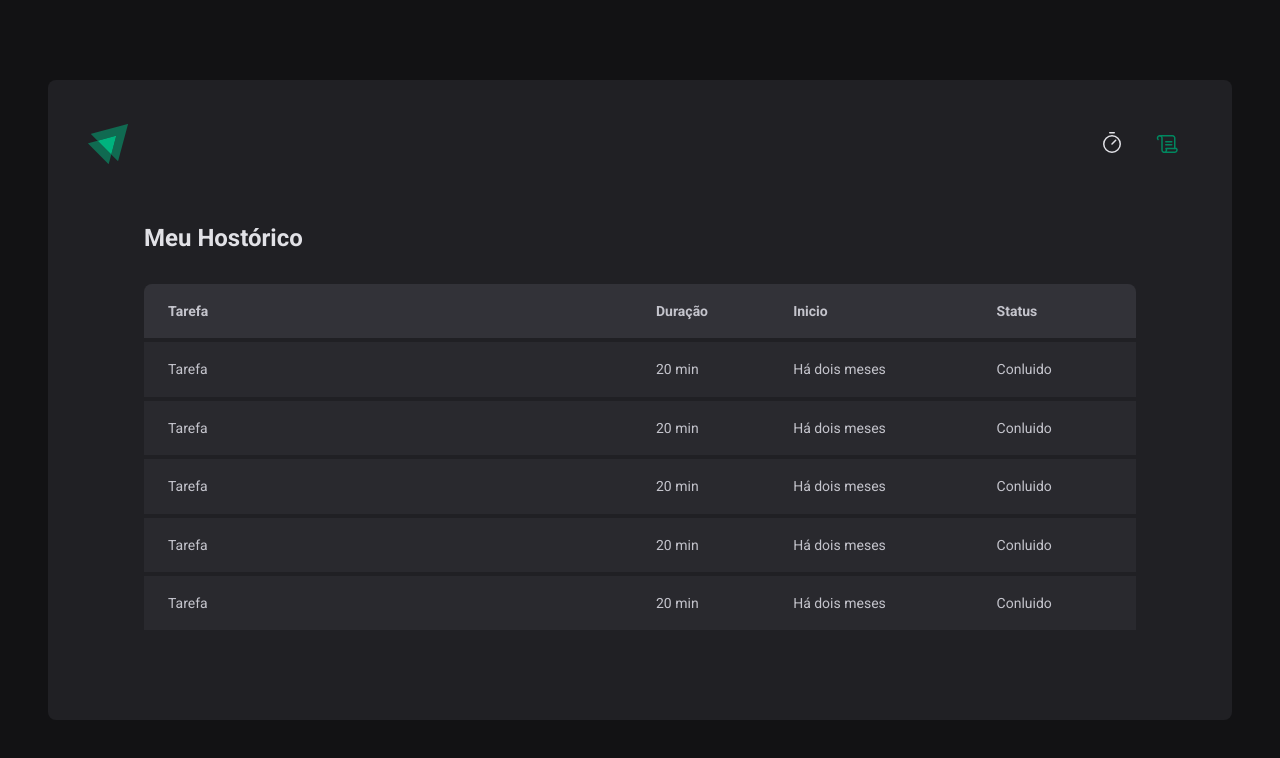
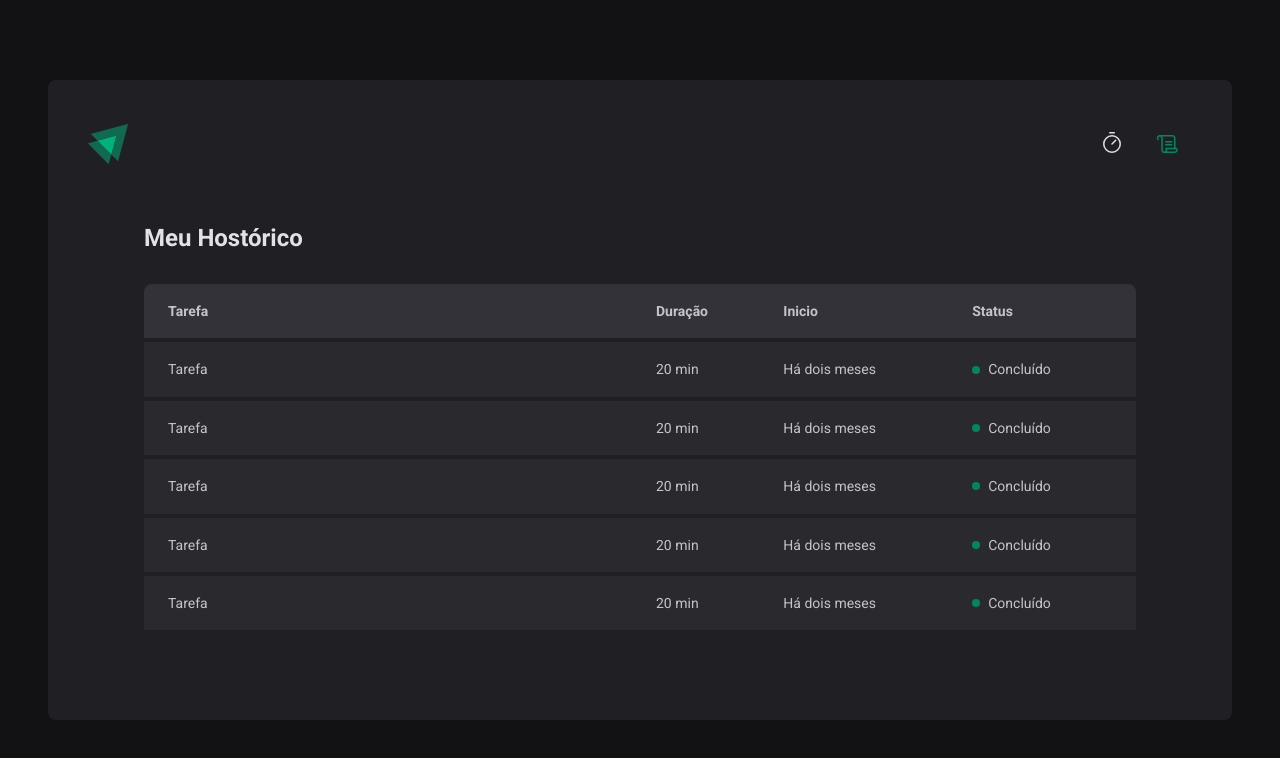
Before and after one commit to mercurio236/ignite-timer, a React (Vite) app: page /history in a window 1280 px wide. Shown: the top 758 px of the page. Built offline with nearby package versions, Linux system fonts and the light colour scheme.

Commit message:
Estilo do componente de status finalizado

```diff
--- a/src/pages/History/index.tsx
+++ b/src/pages/History/index.tsx
@@ -1,4 +1,4 @@
-import { HistoryContainer, HistoryList } from './styles'
+import { HistoryContainer, HistoryList, Status } from './styles'
 
 export function History() {
   return (
@@ -20,31 +20,41 @@
               <td>Tarefa</td>
               <td>20 min</td>
               <td>Há dois meses</td>
-              <td>Conluido</td>
+              <td>
+                <Status statusColor="green">Concluído</Status>
+              </td>
             </tr>
             <tr>
               <td>Tarefa</td>
               <td>20 min</td>
               <td>Há dois meses</td>
-              <td>Conluido</td>
+              <td>
+                <Status statusColor="green">Concluído</Status>
+              </td>
             </tr>
             <tr>
               <td>Tarefa</td>
               <td>20 min</td>
               <td>Há dois meses</td>
-              <td>Conluido</td>
+              <td>
+                <Status statusColor="green">Concluído</Status>
+              </td>
             </tr>
             <tr>
               <td>Tarefa</td>
               <td>20 min</td>
               <td>Há dois meses</td>
-              <td>Conluido</td>
+              <td>
+                <Status statusColor="green">Concluído</Status>
+              </td>
             </tr>
             <tr>
               <td>Tarefa</td>
               <td>20 min</td>
               <td>Há dois meses</td>
-              <td>Conluido</td>
+              <td>
+                <Status statusColor="green">Concluído</Status>
+              </td>
             </tr>
           </tbody>
         </table>
--- a/src/pages/History/styles.ts
+++ b/src/pages/History/styles.ts
@@ -58,3 +58,27 @@
     }
   }
 `
+
+const STATUS_COLORS = {
+  yellow: 'yellow-500',
+  green: 'green-500',
+  red: 'red-500',
+} as const
+
+interface StatusProps {
+  statusColor: keyof typeof STATUS_COLORS
+}
+
+export const Status = styled.span<StatusProps>`
+  display: flex;
+  align-items: center;
+  gap: 0.5rem;
+
+  &::before {
+    content: '';
+    width: 0.5rem;
+    height: 0.5rem;
+    border-radius: 9999px;
+    background: ${(props) => props.theme[STATUS_COLORS[props.statusColor]]};
+  }
+`
```
